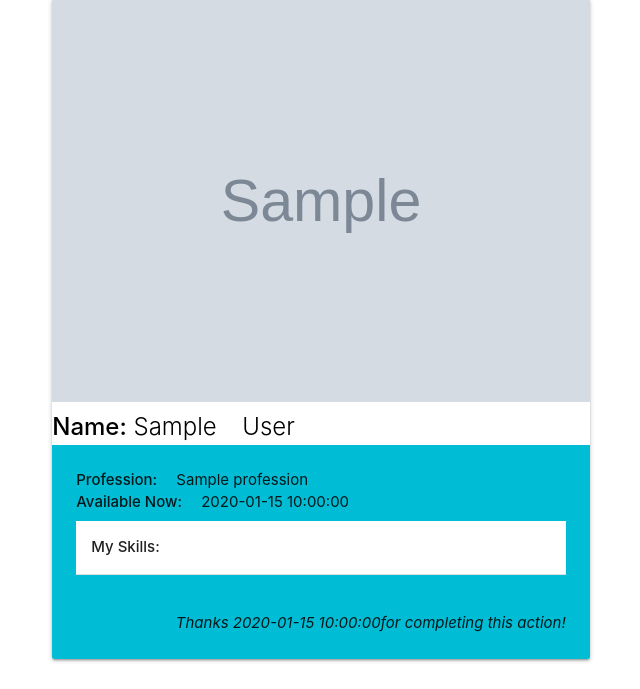
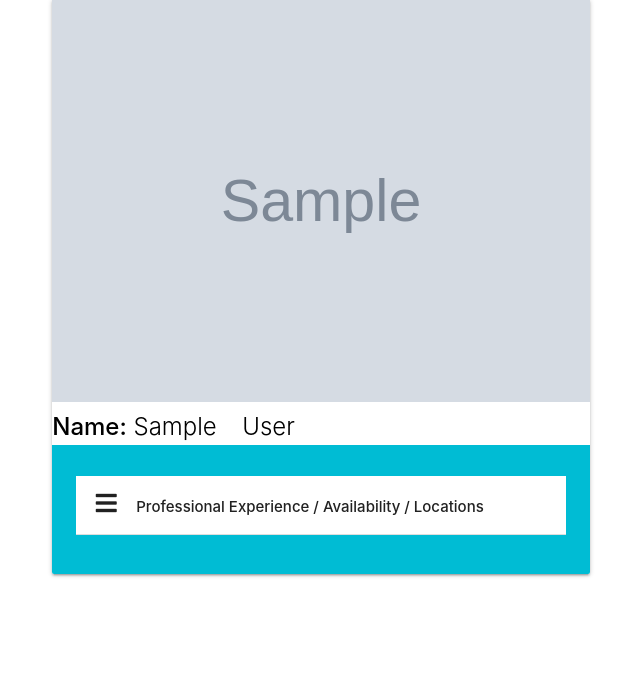
Before and after one commit to Chempearcedev/service_stand, a Flask app: page / in a window 1280 px wide. Shown: the part 405-1094 px from the top of the page, without its empty margins (9-649 px from the left). After the commit the page ends 982 px from the top, so only its background shows below. Run offline with Flask 2, Linux system fonts and the light colour scheme; grey boxes marked "Sample" are stand-in pictures; a database or web service that is not in the repository returns one stand-in record (values such as "Sample title"); some libraries are stand-ins or nearby versions; some web fonts are replaced.

Commit message:
placed profile info into collapsible box

```diff
--- a/app.py
+++ b/app.py
@@ -143,7 +143,7 @@ def edit_jobs(job_id):
             "available_date": request.form.get("available_date"),
             "telephone": request.form.get("telephone"),
             "skills": request.form.get("skills"),
-            "locations": request.form.get("available_date"),
+            "locations": request.form.get("locations"),
             "created_by": session["user"]
         }
         mongo.db.jobs.update({"_id": ObjectId(job_id)}, submitting)
@@ -163,7 +163,7 @@ def delete_job(job_id):
 
 @app.errorhandler(404)
 def page_not_found(error):
-    return 'This page does not exist', 404
+    return render_template("404.html")
 
 
 if __name__ == "__main__":
--- /dev/null
+++ b/templates/404.html
@@ -0,0 +1,6 @@
+<head>
+    <title>404</title>
+</head>
+<body>
+    <p>Sorry you have reached the wrong area</p>
+</body>
--- a/templates/jobs.html
+++ b/templates/jobs.html
@@ -30,29 +30,29 @@
       <div class="col s12 m6">
          <div class="card profile">
             <div class="card-image hoverable">
-
-
               </div>
            <img src="{{ job.image_url }}" width="100%">
         <br>
     <span class="card-title black-text"><strong>Name:</strong>  {{ job.first_name }} &ensp; {{ job.last_name }}</span>
 
     <div class="card-content cyan hoverable">
+
+  <ul class="collapsible box">
+    <li>
+        <div class="collapsible-header"><strong>  <i class="fa fa-bars" aria-hidden="true"></i>Professional Experience / Availability / Locations </strong></div>
+               <div class="collapsible-body">
+                <div class="highlight"><strong>Available Now:</strong>&emsp; {{ job.available_now}}</div>
+                 <div class="highlight"><strong>Profession:</strong>&emsp; {{ job.profession}}</div>
+                 <div class="highlight"><strong>Location Availability:</strong>&emsp; {{ job.locations}}</div>
+                   <strong>Skills/Experience: </strong>  <span>{{ job.skills}}
                      {% if job.available_now == "Yes" %}
                    <div><strong>My Telephone Number:</strong> &nbsp {{ job.telephone }} &nbsp
                  <i class="fas fa fa-phone light-blue-text text-lighten-2 tooltipped"
               data-position="right" data-tooltip="I am available to call!"></i></div>
            {% else %}
         {% endif %}
-          <div class="highlight"><strong>Profession:</strong>&emsp; {{ job.profession}}</div>
-       <div class="highlight"><strong>Available Now:</strong>&emsp; {{ job.available_now}}</div>
-
-  <ul class="collapsible box">
-    <li>
-      <div class="collapsible-header"><strong>My Skills:</strong></div>
-      <div class="collapsible-body"><span>{{ job.skills}}</span></div>
-    </li>
-    </ul>
+     <!----test-->
+<br>
       <div class="col s3">
 
         {% if session.user|lower == job.created_by|lower %}
@@ -62,8 +62,6 @@
              </div>
         {% endif %}
         </div>
-        <br>
-      <p class="something"><em>Thanks {{ job.created_by }}for completing this action! </em></p>
    </div>
       </div>
          </div>
@@ -71,6 +69,9 @@
          {% endfor %}
       </div>
 </ul>
+</span></div>
+</li>
+</ul>
 {% else %}
 <h4 class="black-text text-darken-4 center-align">No Results Found</h4>
  {% endif %}
```
Lines whose indentation alone changed are shown as unchanged.
